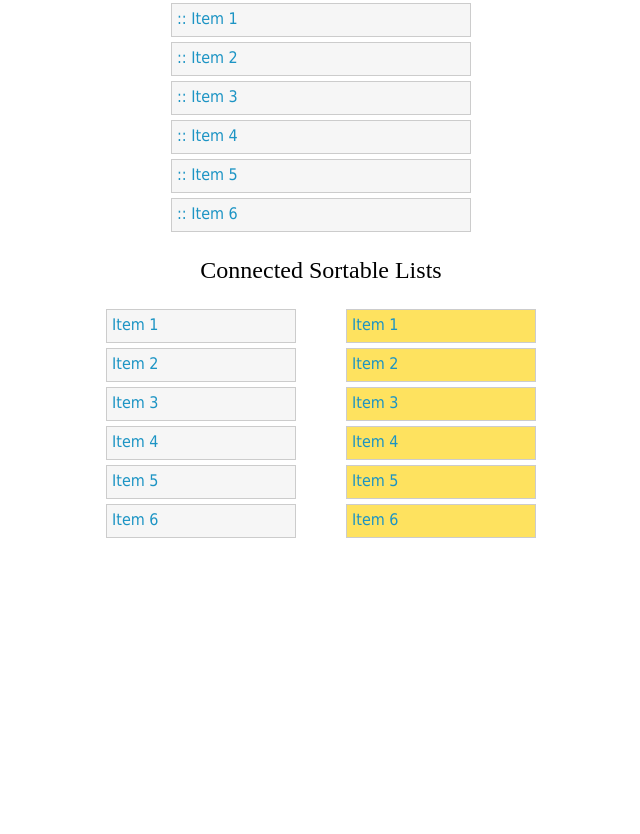
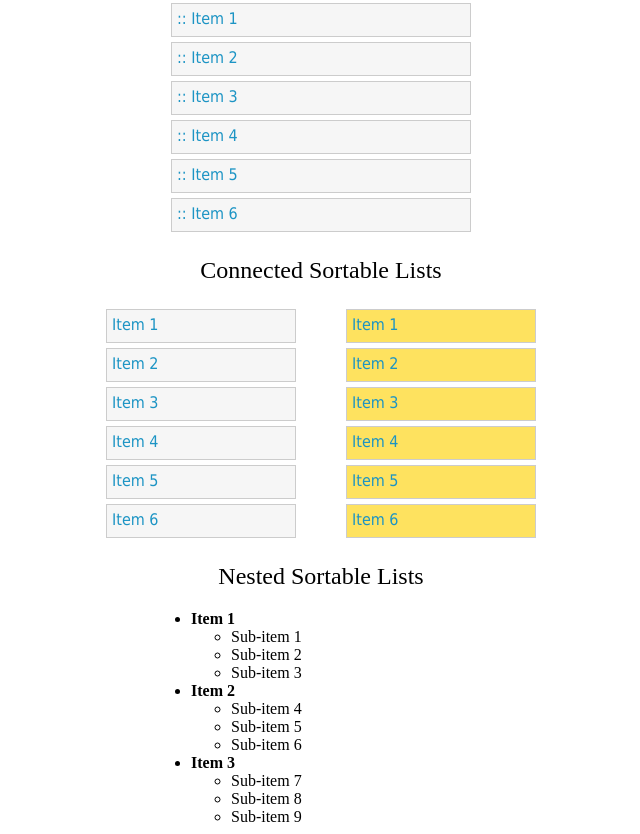
Before and after one commit to farhadi/html5sortable, a plain HTML site: page index.html in a window 1280 px wide. Shown: the part 1138-1972 px from the top of the page, without its empty margins (319-959 px from the left). Before the commit the page ends 1689 px from the top, so only its background shows below. Drawn offline with nearby package versions, Linux system fonts and the light colour scheme; a web font is replaced by a local one.

Commit message:
add ugly example for nested lists

```diff
--- a/index.html
+++ b/index.html
@@ -73,6 +73,10 @@
 		li.sortable-placeholder {
 			border: 1px dashed #CCC;
 			background: none;
+		}
+		ul.nested {
+			margin: 0 auto;
+			width: 300px;
 		}
 	</style>
 	<link href='http://fonts.googleapis.com/css?family=Droid+Serif' rel='stylesheet' type='text/css'>
@@ -155,6 +159,35 @@
 			<li class="highlight">Item 6</li>
 		</ul>
 	</section>
+	<section id="nested">
+		<h2>Nested Sortable Lists</h2>
+		<ul class="nested list">
+			<li>
+				<strong>Item 1</strong>
+				<ul>
+					<li>Sub-item 1</li>
+					<li>Sub-item 2</li>
+					<li>Sub-item 3</li>
+				</ul>
+			</li>
+			<li>
+				<strong>Item 2</strong>
+				<ul>
+					<li>Sub-item 4</li>
+					<li>Sub-item 5</li>
+					<li>Sub-item 6</li>
+				</ul>
+			</li>
+			<li>
+				<strong>Item 3</strong>
+				<ul>
+					<li>Sub-item 7</li>
+					<li>Sub-item 8</li>
+					<li>Sub-item 9</li>
+				</ul>
+			</li>
+		</ul>
+	</section>
 	<a href="http://github.com/farhadi/html5sortable"><img style="position: absolute; top: 0; left: 0; border: 0;" src="https://a248.e.akamai.net/assets.github.com/img/edc6dae7a1079163caf7f17c60495bbb6d027c93/687474703a2f2f73332e616d617a6f6e6177732e636f6d2f6769746875622f726962626f6e732f666f726b6d655f6c6566745f677265656e5f3030373230302e706e67" alt="Fork me on GitHub"></a>
 	<script src="http://ajax.googleapis.com/ajax/libs/jquery/1.7.1/jquery.min.js"></script>
 	<script src="jquery.sortable.js"></script>
@@ -170,6 +203,11 @@
 			$('.exclude').sortable({
 				items: ':not(.disabled)'
 			});
+			$('.nested').sortable({
+				handle: 'strong',
+				forcePlaceholderSize: true
+			});
+			$('.nested ul').sortable();
 		});
 	</script>
 </body>
```
